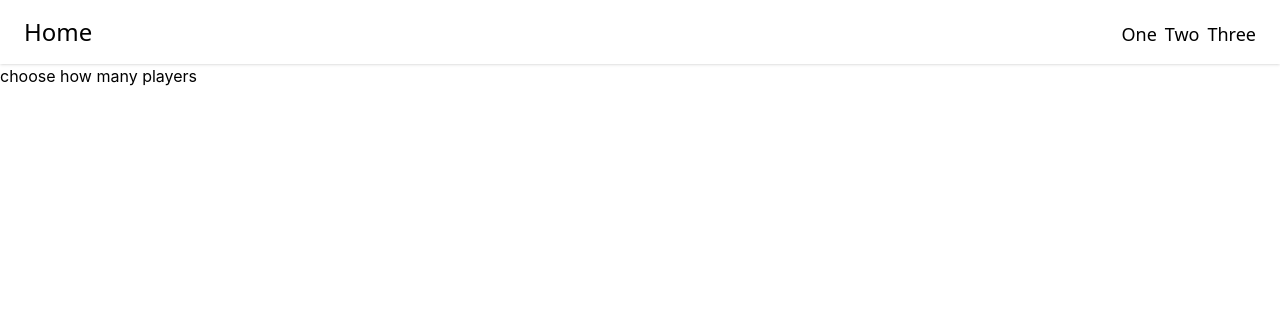
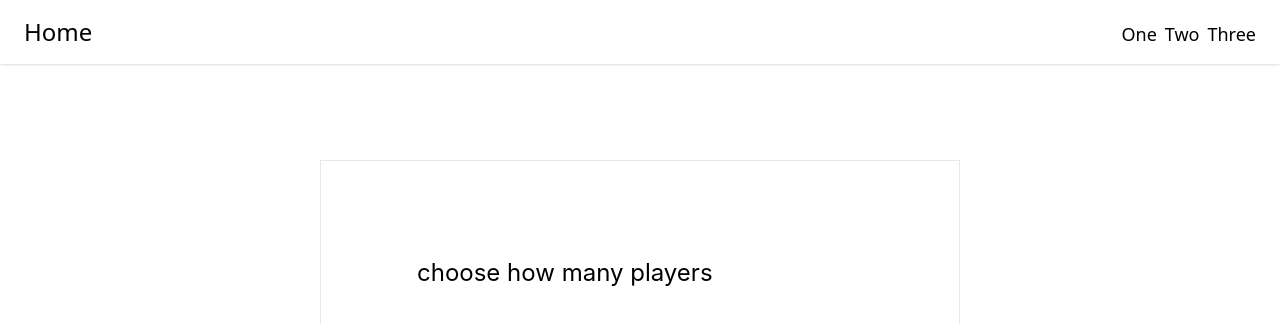
Before and after one commit to bencyna/word-guess, a React (Create React App) app: page /play in a window 1280 px wide. Shown: the top 324 px of the page. Built offline with nearby package versions, Linux system fonts and the light colour scheme.

Commit message:
added default input type

```diff
--- /dev/null
+++ b/src/Components/Input/Input.tsx
@@ -0,0 +1,18 @@
+import React from "react";
+
+export default function Input(props) {
+    return (
+      <div className={`border border-gray-300 rounded-md px-3 py-2 shadow-sm focus-within:ring-1 focus-within:ring-indigo-600 focus-within:border-indigo-600 ${props.class.div}`}>
+        <label htmlFor="name" className={`block text-xs font-medium text-gray-900 ${props.class.label}`}>
+          {props.text}
+        </label>
+        <input
+          type={props.type}
+          name={props.name}
+          id={props.id}
+          className={`block w-full border-0 p-0 text-gray-900 placeholder-gray-500 focus:ring-0 sm:text-sm ${props.class.input}`}
+          placeholder={props.placeholder}
+        />
+      </div>
+    )
+  }
--- a/src/Pages/Play/Play.tsx
+++ b/src/Pages/Play/Play.tsx
@@ -9,11 +9,18 @@ export default function Play() {
     <div>
       <Navbar />
       <div className="playersChice">
-        {playersNumber <= 1 ? (<div>
+        {playersNumber <= 1 ? (
+        <div className="w-1/2 m-auto mt-24 w-1/2 m-auto border p-24">
+          <h3 className="text-2xl">
           choose how many players
-        </div>) : (<div>
+          </h3>
+
+        </div>
+        ) : (
+        <div>
           player
-        </div>)}
+        </div>
+        )}
       </div>
     </div>
   )
```
